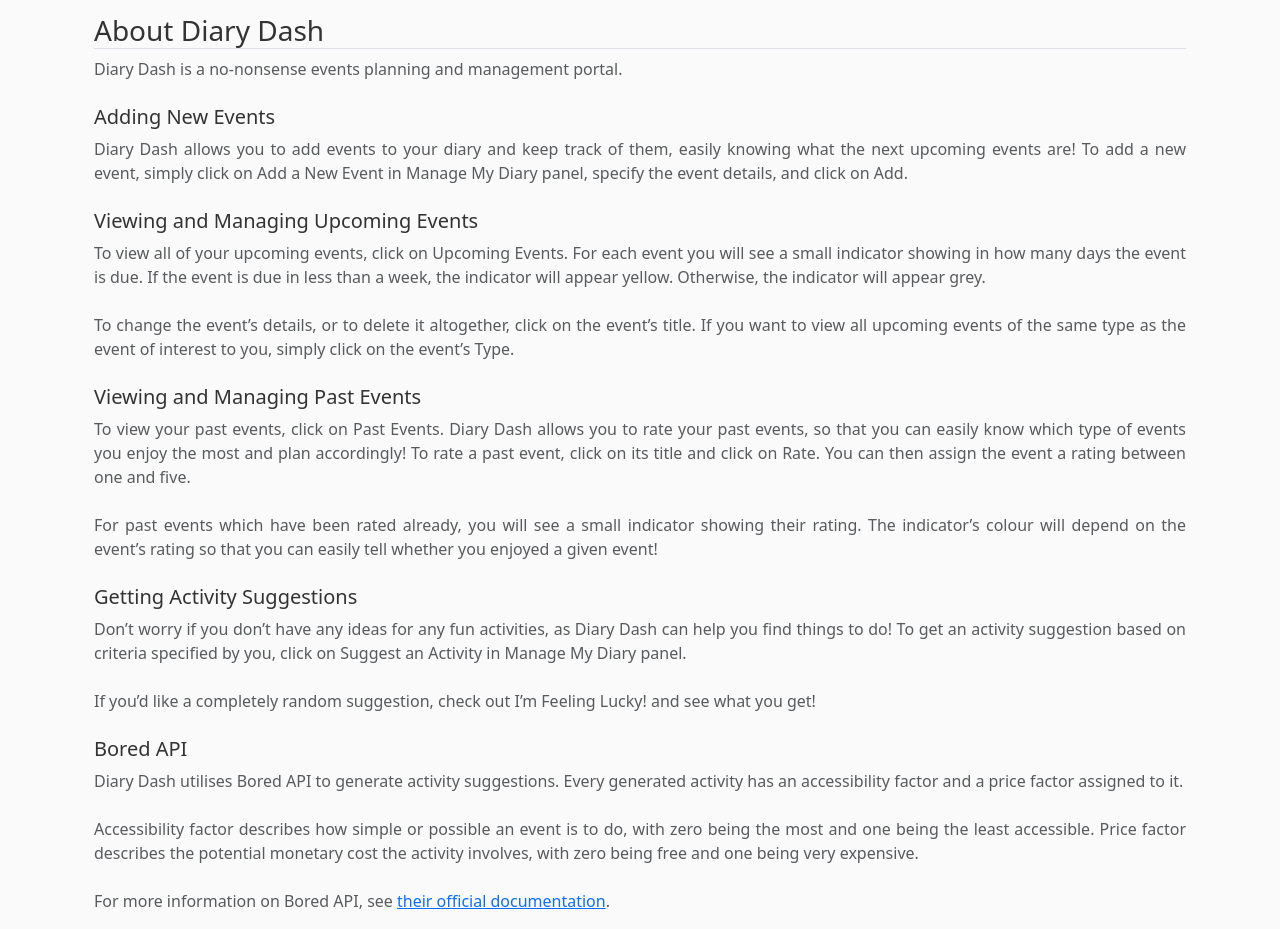
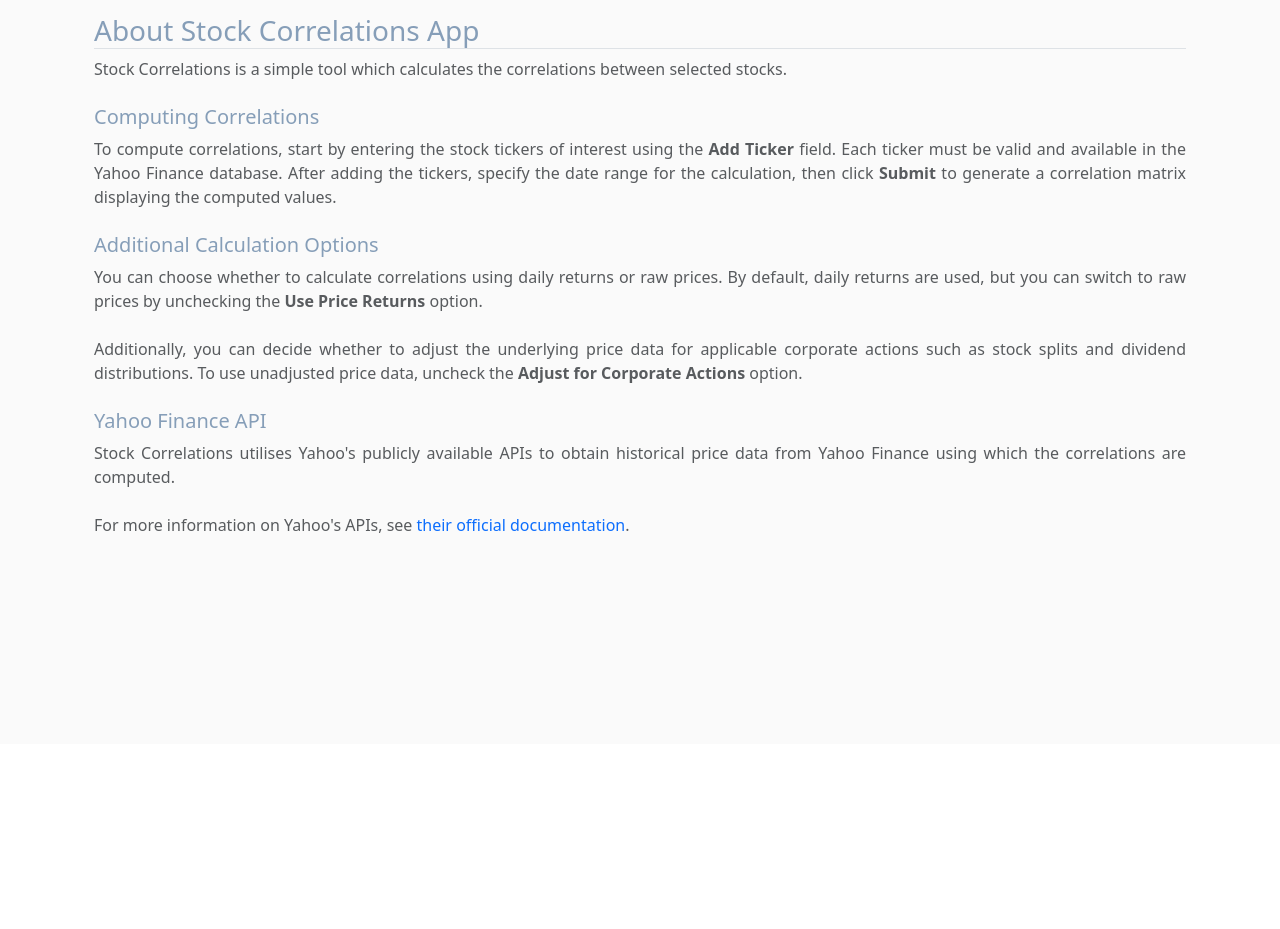
Before and after one commit to mmarach/stock-correlations, a Flask app: page /about in a window 1280 px wide. Shown: the part 56-985 px from the top of the page. After the commit the page ends 589 px from the top, so only its background shows below. Run offline with Flask 3, Linux system fonts and the light colour scheme.

Commit message:
Refactored endpoints funcs

```diff
--- a/app.py
+++ b/app.py
@@ -5,7 +5,7 @@ import pandas as pd
 
 from flask import Flask, render_template, request
 
-from forms import TickerForm
+from forms import CorrInputForm
 
 from data.correlations import get_correlations_matrix, check_ticker_in_yf
 
@@ -20,7 +20,7 @@ app.config['WTF_CSRF_ENABLED'] = False
 @app.route('/home')
 def home():
     """Show the main Home page."""
-    form = TickerForm()
+    form = CorrInputForm()
     return render_template('home.html', form=form)
 
 
@@ -32,8 +32,8 @@ def about():
 
 @app.route('/submit', methods=['POST'])
 def submit():
-    form = TickerForm()
-    # if form.validate_on_submit():
+    form = CorrInputForm()
+
     tickers = json.loads(form.tickers.data)
     if len(tickers) < 2:
         return input_error("Invalid input: Two or more tickers have to be provided.")
--- a/forms.py
+++ b/forms.py
@@ -3,7 +3,7 @@ from wtforms import HiddenField, SubmitField, DateField, BooleanField
 from wtforms.validators import DataRequired
 
 
-class TickerForm(FlaskForm):
+class CorrInputForm(FlaskForm):
     start_date = DateField(label="Start Date", format='%Y-%m-%d', validators=[DataRequired()])
     end_date = DateField(label="End Date", format='%Y-%m-%d', validators=[DataRequired()])
     use_returns = BooleanField(label="Use Price Returns", default=True)
--- a/static/main.css
+++ b/static/main.css
@@ -3,6 +3,10 @@ body {
     color: #333333;
     margin-top: 30px;
     padding-top: 40px;
+}
+
+h1, h2, h3, h4, h5, h6 {
+  color: #869eb8;
 }
 
 /* Navigation bar styling */
@@ -27,43 +31,43 @@ body {
 
 .controls-section {
     background: #f5f5f5;
-    padding: 10px 20px;
     border: 1px solid #9c9c9c;
     border-radius: 3px;
+    margin-bottom: 20px;
     margin-top: 20px;
-    margin-bottom: 20px;
+    padding: 10px 20px;
 }
 
 /* Correlations matrix styling */
 
 .corr-table {
+    border-collapse: collapse;
+    border: 1px solid silver;
+    font-family: Arial;
+    font-size: 11pt;
     margin-top: 10px;
     width: 50%;
-    font-size: 11pt;
-    font-family: Arial;
-    border-collapse: collapse;
-    border: 1px solid silver;
 }
 
 .corr-table td, th {
     border: 1px solid #9c9c9c;
+    overflow: hidden;
     padding: 5px;
     text-align: center;
     white-space: nowrap;
-    overflow: hidden;
 }
 
 .corr-table tr:nth-child(even) {
-    background: #f5f5f5;
+    background: #eaeaea;
 }
 
-/* Matrix top row styling */
+/* Matrix's top row styling */
 .corr-table th {
     background-color: #b0c4de;
     color: #48494b;
 }
 
-/* Matrix left-most column styling */
+/* Matrix's left-most column styling */
 .corr-table th:first-child {
     background-color: #b0c4de;
     color: #48494b;
@@ -71,12 +75,14 @@ body {
 
 .corr-table tr:hover {
     background: silver;
-    cursor: pointer;
+    cursor: default;
 }
+
+/* Error message styling */
 
 .error-message {
     color: red;
+    font-size: 11pt;
     opacity: 0.7;
-    font-size: 0.9em;
     margin-top: 12px;
 }
--- a/templates/about.html
+++ b/templates/about.html
@@ -1,50 +1,34 @@
 {% extends "layout.html" %}
 {% block content %}
     <div class="content-section">
-        <h3 class="section-heading border-bottom">About Diary Dash</h3>
+        <h3 class="section-heading border-bottom">About Stock Correlations App</h3>
         <p class="text-muted" style="text-align: justify;">
-            Diary Dash is a no-nonsense events planning and management portal.
+            Stock Correlations is a simple tool which calculates the correlations between selected stocks.
         </p>
-        <h5 class="section-heading mt-4 mb-2">Adding New Events</h5>
+        <h5 class="section-heading mt-4 mb-2">Computing Correlations</h5>
         <p class="text-muted" style="text-align: justify;">
-            Diary Dash allows you to add events to your diary and keep track of them, easily knowing what the next upcoming events are!
-            To add a new event, simply click on <span class="highlighted-text">Add a New Event</span> in <span class="highlighted-text">Manage My Diary</span> panel,
-            specify the event details, and click on <span class="highlighted-text">Add</span>.
+            To compute correlations, start by entering the stock tickers of interest using the
+            <span class="fw-bold">Add Ticker</span> field. Each ticker must be valid and available in the Yahoo Finance
+            database. After adding the tickers, specify the date range for the calculation, then click
+            <span class="fw-bold">Submit</span> to generate a correlation matrix displaying the computed values.
         </p>
-        <h5 class="section-heading mt-4 mb-2">Viewing and Managing Upcoming Events</h5>
+        <h5 class="section-heading mt-4 mb-2">Additional Calculation Options</h5>
         <p class="text-muted" style="text-align: justify;">
-            To view all of your upcoming events, click on <span class="highlighted-text">Upcoming Events</span>.
-            For each event you will see a small indicator showing in how many days the event is due.
-            If the event is due in less than a week, the indicator will appear yellow. Otherwise, the indicator will appear grey.
+            You can choose whether to calculate correlations using daily returns or raw prices. By default,
+            daily returns are used, but you can switch to raw prices by unchecking the
+            <span class="fw-bold">Use Price Returns</span> option.
             <br><br>
-            To change the event’s details, or to delete it altogether, click on the event’s title.
-            If you want to view all upcoming events of the same type as the event of interest to you, simply click on the event’s <span class="highlighted-text">Type</span>.
+            Additionally, you can decide whether to adjust the underlying price data for applicable corporate actions
+            such as stock splits and dividend distributions. To use unadjusted price data, uncheck the
+            <span class="fw-bold">Adjust for Corporate Actions</span> option.
         </p>
-        <h5 class="section-heading mt-4 mb-2">Viewing and Managing Past Events</h5>
+        <h5 class="section-heading mt-4 mb-2">Yahoo Finance API</h5>
         <p class="text-muted" style="text-align: justify;">
-            To view your past events, click on <span class="highlighted-text">Past Events</span>.
-            Diary Dash allows you to rate your past events, so that you can easily know which type of events you enjoy the most and plan accordingly!
-            To rate a past event, click on its title and click on <span class="highlighted-text">Rate</span>.
-            You can then assign the event a rating between one and five.
+            Stock Correlations utilises Yahoo's publicly available APIs to obtain historical price data from
+            Yahoo Finance using which the correlations are computed.
             <br><br>
-            For past events which have been rated already, you will see a small indicator showing their rating.
-            The indicator’s colour will depend on the event’s rating so that you can easily tell whether you enjoyed a given event!
-        </p>
-        <h5 class="section-heading mt-4 mb-2">Getting Activity Suggestions</h5>
-        <p class="text-muted" style="text-align: justify;">
-            Don’t worry if you don’t have any ideas for any fun activities, as Diary Dash can help you find things to do!
-            To get an activity suggestion based on criteria specified by you, click on <span class="highlighted-text">Suggest an Activity</span> in <span class="highlighted-text">Manage My Diary</span> panel.
-            <br><br>
-            If you’d like a completely random suggestion, check out <span class="highlighted-text">I’m Feeling Lucky!</span> and see what you get!
-        </p>
-        <h5 class="section-heading mt-4 mb-2">Bored API</h5>
-        <p class="text-muted" style="text-align: justify;">
-            Diary Dash utilises Bored API to generate activity suggestions. Every generated activity has an accessibility factor and a price factor assigned to it.
-            <br><br>
-            Accessibility factor describes how simple or possible an event is to do, with zero being the most and one being the least accessible.
-            Price factor describes the potential monetary cost the activity involves, with zero being free and one being very expensive.
-            <br><br>
-            For more information on Bored API, see <a href="https://www.boredapi.com/documentation" target="_blank">their official documentation</a>.
+            For more information on Yahoo's APIs, see
+            <a href="https://developer.yahoo.com/api/" target="_blank" class="text-decoration-none">their official documentation</a>.
         </p>
     </div>
 {% endblock content %}
```
Also changed, not shown: templates/home.html (+24 -11 lines).
